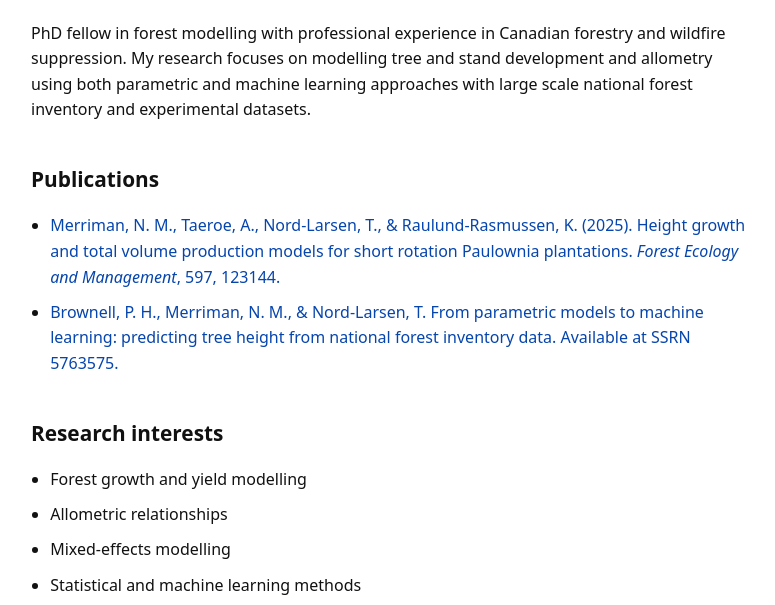
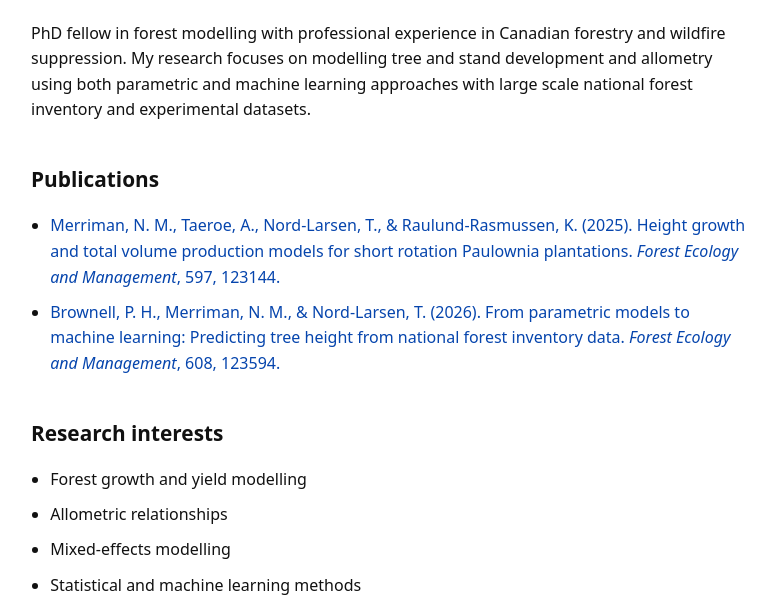
Before and after one commit to nickmerriman/nickmerriman, a plain HTML site: page index.html in a window 1280 px wide. Shown: the part 191-796 px from the top of the page, without its empty margins (249-1024 px from the left). Drawn offline with Linux system fonts and the light colour scheme.

```diff
--- a/index.html
+++ b/index.html
@@ -75,10 +75,10 @@
       </a>
     </li>
     <li>
-      <a href="https://papers.ssrn.com/sol3/papers.cfm?abstract_id=5763575">
-        Brownell, P. H., Merriman, N. M., &amp; Nord-Larsen, T.
-        From parametric models to machine learning: predicting tree height from national forest inventory data.
-        Available at SSRN 5763575.
+      <a href="https://doi.org/10.1016/j.foreco.2026.123594">
+        Brownell, P. H., Merriman, N. M., &amp; Nord-Larsen, T. (2026).
+        From parametric models to machine learning: Predicting tree height from national forest inventory data.
+        <em>Forest Ecology and Management</em>, 608, 123594.
       </a>
     </li>
   </ul>
```
